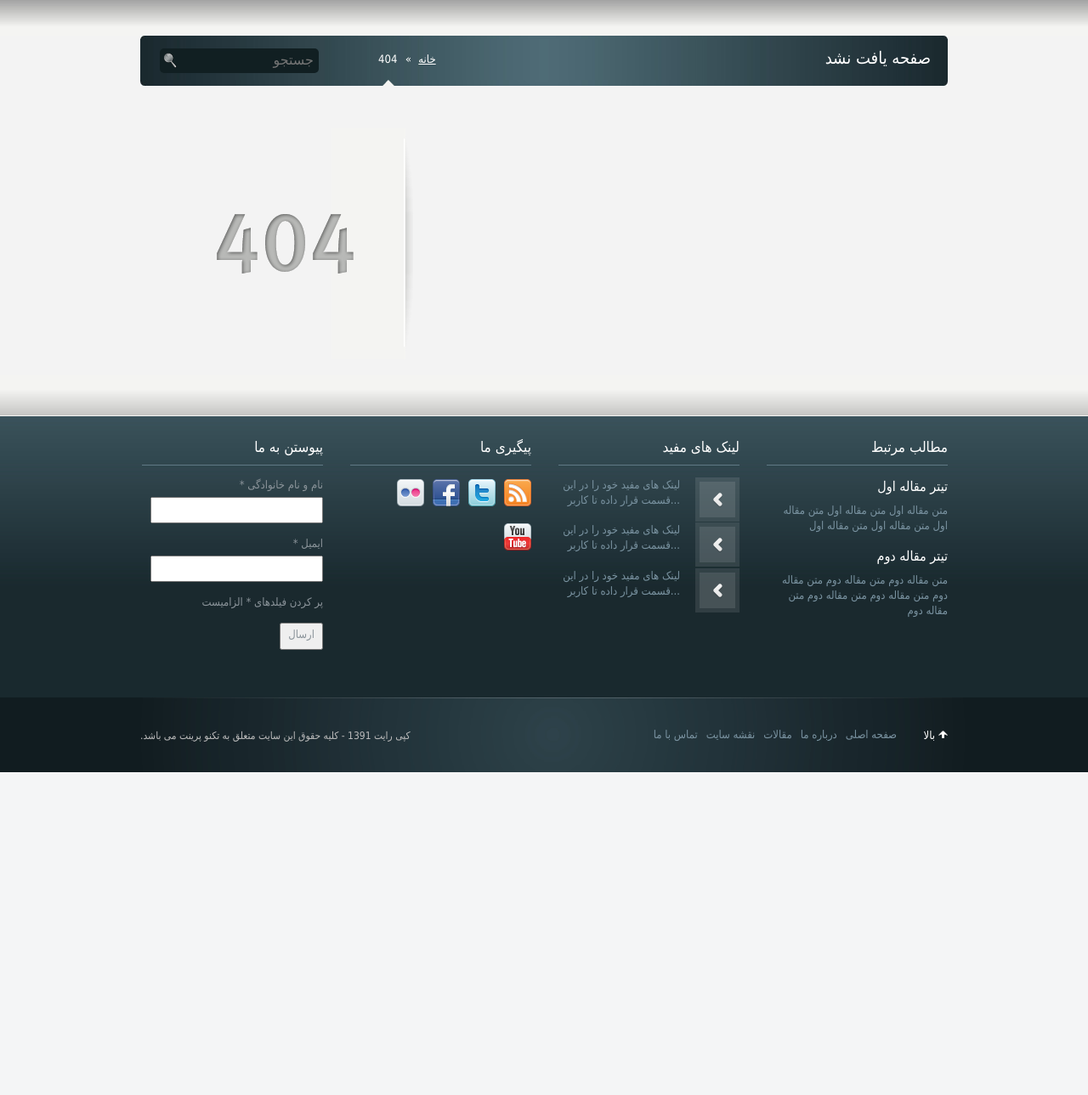
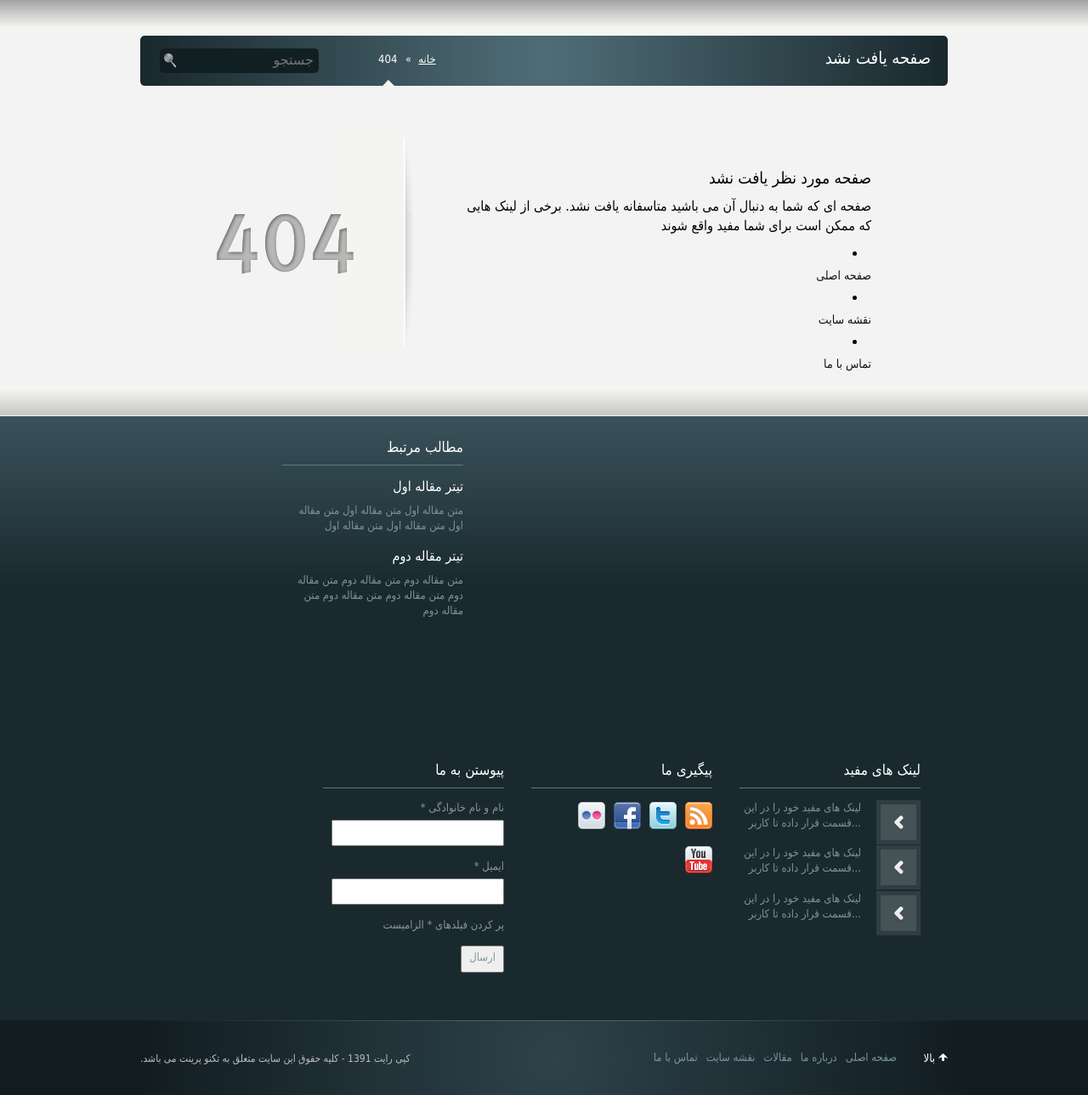
Before and after one commit to mediateq/Technoprint, a PHP site: page /404.php in a window 1280 px wide. Shown: the part 164-1453 px from the top of the page at 85% size. Before the commit the page ends 1073 px from the top, so only its background shows below. Run offline with PHP 8.4, Linux system fonts and the light colour scheme.

Commit message:
add text and menu to 404 page

```diff
--- a/404.php
+++ b/404.php
@@ -31,7 +31,19 @@
 		</div>
 		<!-- end Title of each page -->
 		<div class="notfound-404">
-			<div class="detail"></div>
+			<div class="detail">
+				<div class="tit"><p>صفحه مورد نظر یافت نشد</p></div>
+				<div class="text"><p>صفحه ای که شما به دنبال آن می باشید متاسفانه یافت نشد. برخی از لینک هایی که ممکن است برای شما مفید واقع شوند</p></div>
+				<div class="menu">
+					<nav>
+						<menu>
+							<li><a href="#">صفحه اصلی</a></li>
+							<li><a href="#">نقشه سایت</a></li>
+							<li><a href="#">تماس با ما</a></li>
+						</menu>
+					</nav>
+				</div>
+			</div>
 			<div class="pic"></div>
 		</div>
 	</div>
--- a/style.css
+++ b/style.css
@@ -819,7 +819,6 @@ section.not-found .container .notfound-404{
 section.not-found .container .notfound-404 .detail{
 	float: right;
 	width: 480px;
-	min-height: 290px;
 }
 
 section.not-found .container .notfound-404 .pic{
@@ -828,3 +827,30 @@ section.not-found .container .notfound-404 .pic{
 	background-image: url('./images/404_error.png');
 	background-repeat: no-repeat;
 }
+
+section.not-found .container .notfound-404 .detail{
+	margin-top: 45px;
+}
+
+section.not-found .container .notfound-404 .detail .tit p{
+	font-size: 19px;
+}
+
+section.not-found .container .notfound-404 .detail .text p{
+	font-size: 16px;
+	margin-top: 10px;
+}
+
+section.not-found .container .notfound-404 .detail .menu{
+	margin-top: 10px;
+}
+
+section.not-found .container .notfound-404 .detail .menu menu{
+	list-style: disc;
+}
+
+section.not-found .container .notfound-404 .detail .menu li a{
+	display: block;
+	font-size: 14px;
+	margin: 5px 0;
+}
```
